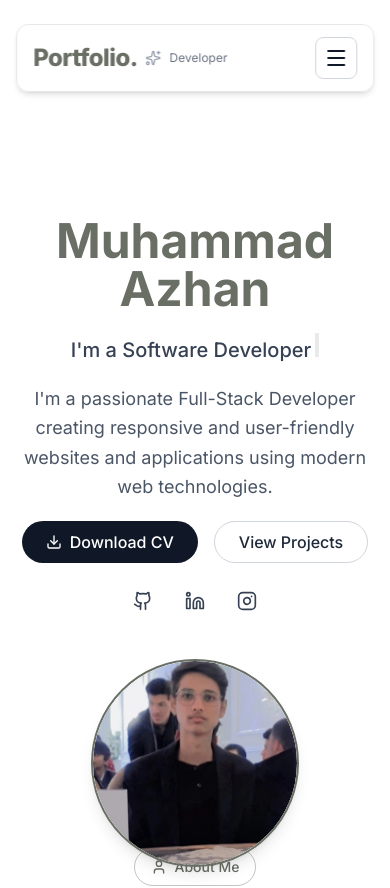
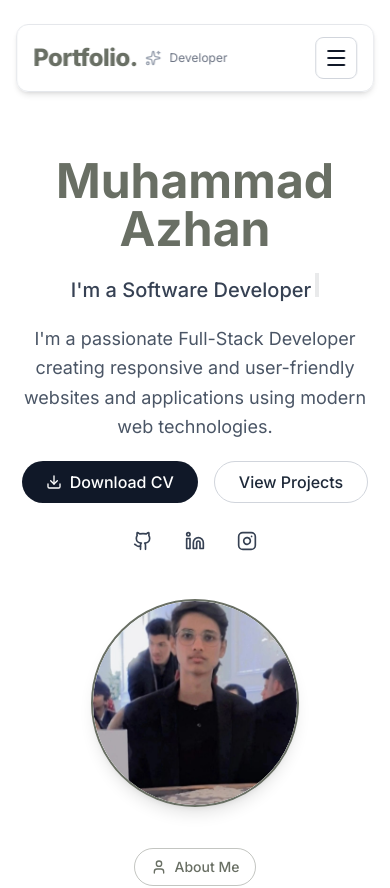
Before and after one commit to mazhanbaig/PortFolio, a Next.js app: page / in a window 390 px wide. Shown: the top 888 px of the page. Built offline with nearby package versions, Linux system fonts and the light colour scheme.

Commit message:
top position changes in hero page

```diff
--- a/components/Hero.tsx
+++ b/components/Hero.tsx
@@ -39,7 +39,7 @@ export default function HeroPortfolio() {
     return (
         <section className="relative w-full min-h-screen flex items-center px-4 sm:px-6 md:px-8 bg-white text-gray-900">
 
-            <div className="relative top-30 sm:top-30 md:top-7 lg:top-5 sm:left-3 lg:-left-5 max-w-5xl mx-auto w-full grid grid-cols-1 md:grid-cols-2 gap-10 items-center">
+            <div className="relative top-15 sm:top-30 md:top-7 lg:top-5 sm:left-3 lg:-left-5 max-w-5xl mx-auto w-full grid grid-cols-1 md:grid-cols-2 gap-10 items-center">
 
                 {/* Left Side */}
                 <div className="space-y-5 text-center md:text-left">
```
